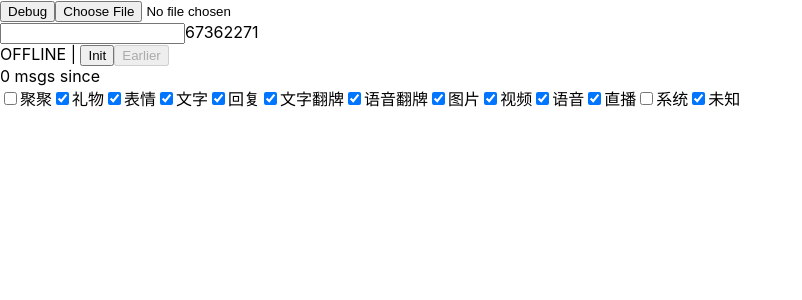
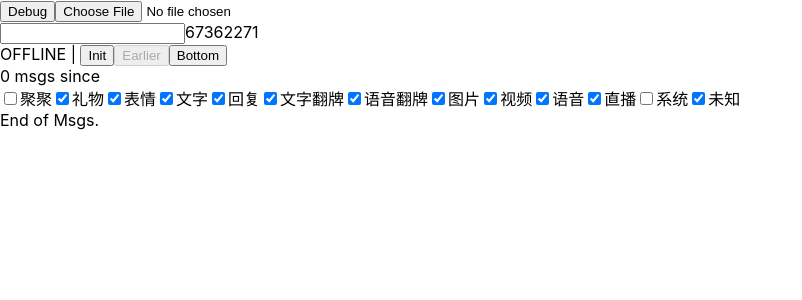
Before and after one commit to srand1/ro-pocket, a React (Create React App) app: page / in a window 1280 px wide. Shown: the top 300 px of the page, without its empty margins (0-802 px from the left). Built offline with nearby package versions, Linux system fonts and the light colour scheme.

Commit message:
scroll to bottom

```diff
--- a/src/Room.js
+++ b/src/Room.js
@@ -31,6 +31,7 @@ export const Room = props => {
 	const [msgsView, setMsgs] = useState([]);
 	const [roomId, setRoomId] = useState(() => props.roomId);
 	const [toggles, setToggles] = useState(() => new Map(toggleDescs.map(({key, init}) => [key, init])));
+	const bottomRef = useRef(null);
 
 	const debug = () => {
 		console.log(window.SDK);
@@ -167,6 +168,7 @@ export const Room = props => {
 				{stageView} | {chatroomRef.current?.protocol?.hasLogin?.toString()}
 				<button onClick={init} disabled={stageView === 'ONLINE'}>Init</button>
 				<button onClick={earlier} disabled={!chatroomRef.current?.protocol?.hasLogin}>Earlier</button>
+				<button onClick={() => bottomRef.current.scrollIntoView()}>Bottom</button>
 				<br />
 				{msgsView.length} msgs since {msgsView.length>0?(new Date(msgsView[0].time)).toLocaleString():null}
 				<div>
@@ -182,6 +184,7 @@ export const Room = props => {
 						<Msg msg={msg} deleted={deleted.has(msg.idClient)} toggles={toggles} />
 					</div>
 				))}
+				<div ref={bottomRef}>End of Msgs.</div>
 			</div>
 		</div>
 	);
```
